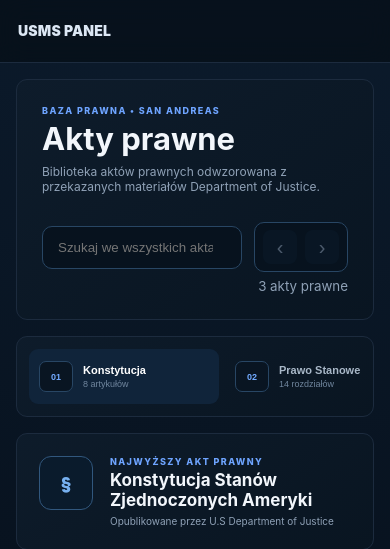
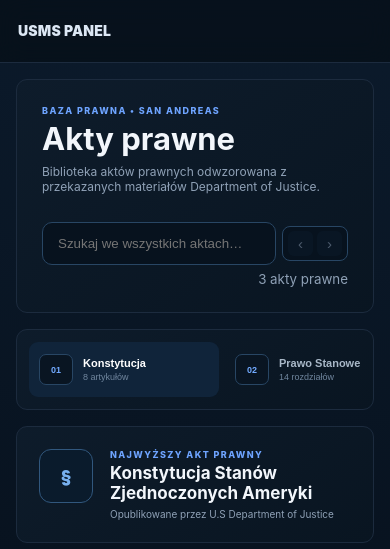
Before and after one commit to awokrole/usms-web-panel, a Flask app: page /akty-prawne in a window 390 px wide. Shown: the part 533-1082 px from the top of the page. Run offline with Flask 3, Linux system fonts and the light colour scheme; the visitor is signed in with stand-in values (Sample User, id 1); some libraries are stand-ins or nearby versions.

Commit message:
Add files via upload

```diff
--- a/static/style.css
+++ b/static/style.css
@@ -360,3 +360,19 @@ nav{display:flex;flex-direction:column;gap:5px;overflow:auto}.nav-label{font-siz
 .legal-tab-hit[hidden]{display:none!important}
 
 .legal-search-hit.legal-search-hit-active{background:#ff9f43;color:#07111c;box-shadow:0 0 0 2px rgba(255,159,67,.42),0 0 18px rgba(255,159,67,.28)}
+
+
+/* Compact search-result navigator */
+.legal-search-toolbar{gap:8px}
+.legal-search-nav{gap:4px;padding:4px 5px;border-radius:8px;transition:box-shadow .16s ease,transform .16s ease,background .16s ease}
+.legal-search-position{min-width:42px;font-size:9px}
+.legal-search-arrow{width:27px;height:27px;border-radius:6px;font-size:16px}
+.legal-search-nav.is-floating{position:fixed;right:22px;bottom:22px;z-index:1200;background:#081725;border-color:#31587d;box-shadow:0 10px 32px rgba(0,0,0,.38),0 0 0 1px rgba(85,151,255,.08);transform:translateZ(0)}
+.legal-search-nav.is-floating .legal-search-position{font-size:10px;min-width:46px}
+.legal-search-nav.is-floating .legal-search-arrow{width:30px;height:30px}
+@media (max-width:720px){
+  .legal-search-toolbar{gap:6px}
+  .legal-search-position{min-width:38px;font-size:8px}
+  .legal-search-arrow{width:25px;height:25px;font-size:15px}
+  .legal-search-nav.is-floating{right:12px;bottom:12px}
+}
```
